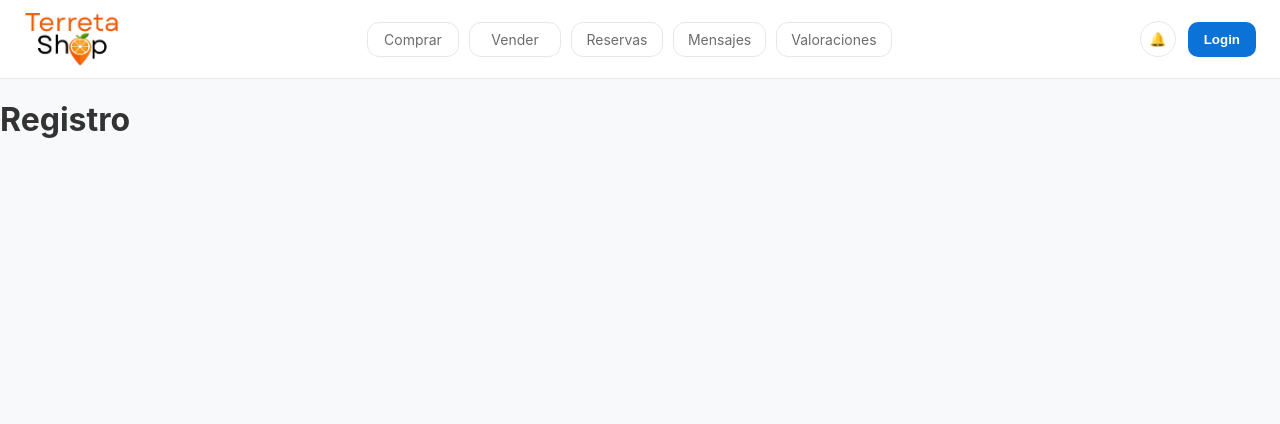
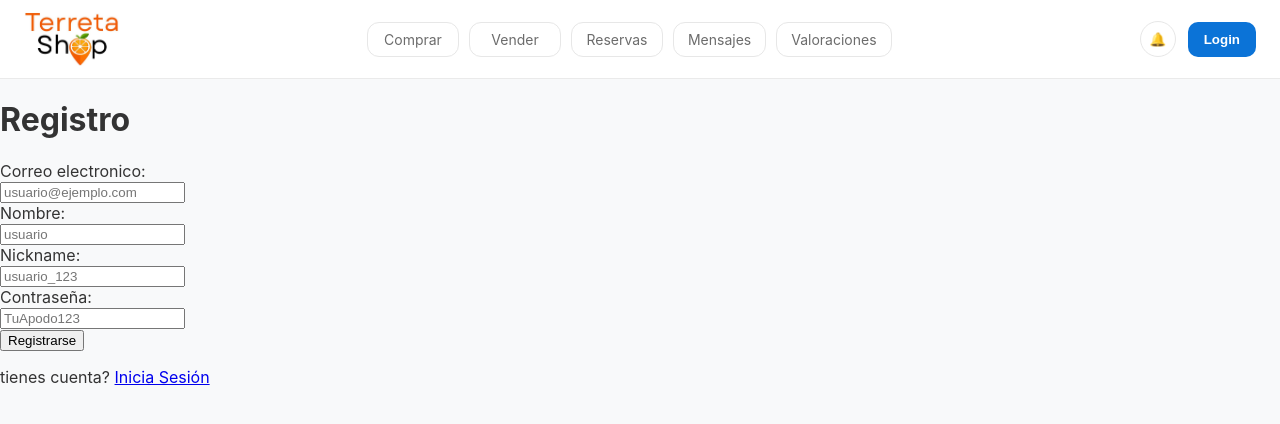
Before and after one commit to JoelOrtizz/MercadoProximidad, a Vue app in the folder frontend/: page /registro in a window 1280 px wide. Shown: the top 424 px of the page. Built offline with nearby package versions, Linux system fonts and the light colour scheme; no server answers.

Commit message:
register/login

```diff
--- a/frontend/src/views/LoginView.vue
+++ b/frontend/src/views/LoginView.vue
@@ -2,12 +2,12 @@
   <main>
     <h1>Login</h1>
     <form id="login" @submit.prevent="Login">
-      <label for="email">Correo electronico</label>
-      <input v-model="email" type="email" name="email" id="email" placeholder="usuario@ejemplo.com" required>
+      <label for="email">Correo electronico</label><br>
+      <input v-model="email" type="email" name="email" id="email" placeholder="usuario@ejemplo.com" required><br>
 
-      <label for="contrasenya">Contraseña</label>
-      <input v-model="pass" type="password" name="pass" id="pass" placeholder="TuApodo123" required>
-
+      <label for="contrasenya">Contraseña</label><br>
+      <input v-model="pass" type="password" name="pass" id="pass" placeholder="TuApodo123" required><br>
+      <br>
       <button type="submit" :disabled="auth.loading">{{ auth.loading ? 'Entrando...' : 'Entrar' }}</button>
 
       <p>No tienes cuenta? <RouterLink to="/registro">Registrate</RouterLink></p>
@@ -32,8 +32,11 @@
     try {
       // Llamamos a la acción del store
       await auth.login(email.value, pass.value);
-      // Si no hay error, redirigimos a comprar
-      router.push('/comprar');
+
+      // comprueba si tiene cordenadas el usuario
+      const hasCoords = Number.isFinite(Number(auth.user?.lat)) && Number.isFinite(Number(auth.user?.lng));
+      // si no tiene coordenadas redirecciona a coords
+      router.push(hasCoords ? '/comprar' : '/coords');
     } catch (error) {
       console.error("Error en login:", error);
       alert("Error al iniciar sesión. Comprueba tus credenciales.");
--- a/frontend/src/views/RegistroView.vue
+++ b/frontend/src/views/RegistroView.vue
@@ -1,8 +1,53 @@
 <template>
   <main>
     <h1>Registro</h1>
+    <form id="register" @submit.prevent="Register">
+      <label for="email">Correo electronico:</label><br>
+      <input v-model="email" type="email" name="email" id="email" placeholder="usuario@ejemplo.com" required><br>
+
+      <label for="nom">Nombre:</label><br>
+      <input v-model="nom" type="text" name="nom" id="nom" placeholder="usuario" required><br>
+
+      <label for="nick">Nickname: </label><br>
+      <input v-model="nick" type="text" name="nick" id="nick" placeholder="usuario_123" required><br>
+
+      <label for="contrasenya">Contraseña:</label><br>
+      <input v-model="pass" type="password" name="pass" id="pass" placeholder="TuApodo123" required><br>
+
+      <button type="submit" :disabled="auth.loading">{{ auth.loading ? 'Creando...' : 'Registrarse' }}</button><br>
+
+      <p>tienes cuenta? <RouterLink to="/login">Inicia Sesión</RouterLink></p>
+    </form>
   </main>
 </template>
 
 <script setup>
+  import { ref } from 'vue';
+  import { useRouter } from 'vue-router';
+  import { useAuthStore } from '@/stores/auth';
+
+  const auth = useAuthStore();
+  const router = useRouter();
+
+  const email = ref('');
+  const pass = ref('');
+  const  nom = ref('');
+  const nick = ref('');
+
+
+  async function Register() {
+    try{
+      await auth.register({
+        nombre: nom.value,
+        nickname: nick.value,
+        email: email.value,
+        contrasena: pass.value,
+      });
+
+      router.push('/coords');
+    }catch(error){
+      console.error("Error al crear la cuenta:", error);
+      alert("Error al crear la cuenta. Comprueba tus credenciales.");
+    }
+  }
 </script>
```
